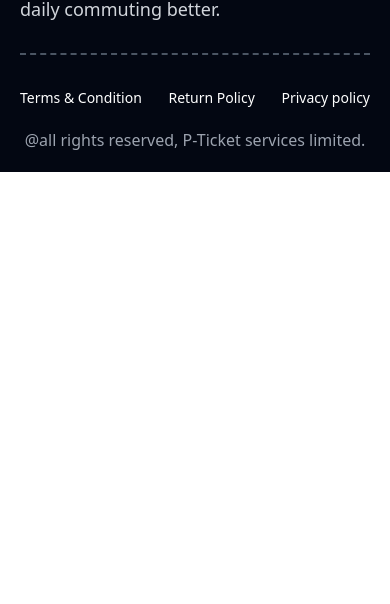
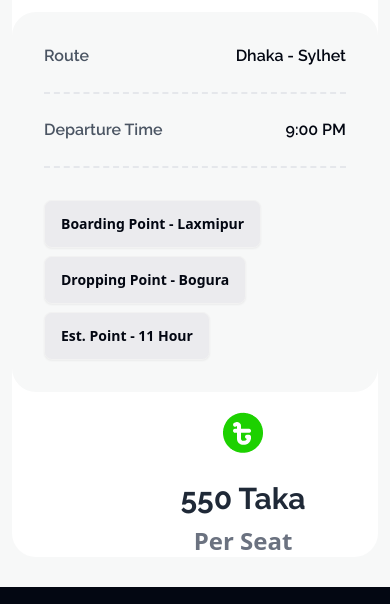
Before and after one commit to emonShimoul/js-projects, a plain HTML site: page smart-ticketing-system/index.html in a window 390 px wide. Shown: the part 2132-2736 px from the top of the page. Before the commit the page ends 2304 px from the top, so only its background shows below. Drawn offline with nearby package versions, Linux system fonts and the light colour scheme.

Commit message:
paribahan-ticket-system responsive started

```diff
--- a/smart-ticketing-system/index.html
+++ b/smart-ticketing-system/index.html
@@ -210,11 +210,11 @@
 
       <!-- paribahan-ticket-system starts -->
       <div
-        class="hidden paribahan-ticket-system bg-white mt-12 mx-14 px-6 pt-6 pb-5 rounded-3xl"
+        class="paribahan-ticket-system bg-white md:mt-12 md:mx-14 md:px-6 md:pt-6 md:pb-5 rounded-3xl"
       >
-        <div class="flex relative">
-          <div class="route-and-time w-3/4">
-            <div class="greenline flex justify-between">
+        <div class="md:flex relative">
+          <div class="route-and-time md:w-3/4">
+            <div class="greenline md:flex md:justify-between">
               <div class="flex gap-4">
                 <img class="w-16 h-12 mt-4" src="images/bus-logo.png" alt="" />
                 <div>
@@ -244,24 +244,24 @@
                 </p>
                 <p class="raleway text-[#030712] font-semibold">9:00 PM</p>
               </div>
-              <div class="pt-6 flex justify-between">
-                <div class="btn text-[#030712] bg-[#ebebee] px-8 mt-2">
+              <div class="pt-6 md:flex md:justify-between">
+                <div class="btn text-[#030712] bg-[#ebebee] md:px-8 mt-2">
                   <span>Boarding Point - Laxmipur</span>
                 </div>
-                <div class="btn text-[#030712] bg-[#ebebee] px-8 mt-2">
+                <div class="btn text-[#030712] bg-[#ebebee] md:px-8 mt-2">
                   <span>Dropping Point - Bogura</span>
                 </div>
-                <div class="btn text-[#030712] bg-[#ebebee] px-8 mt-2">
+                <div class="btn text-[#030712] bg-[#ebebee] md:px-8 mt-2">
                   <span>Est. Point - 11 Hour</span>
                 </div>
               </div>
             </div>
           </div>
-          <div class="info-divider-img absolute">
+          <div class="info-divider-img md:absolute">
             <img src="images/info-devider.png" alt="" />
           </div>
           <div
-            class="ticket-price w-1/4 flex flex-col justify-center items-center ps-24"
+            class="ticket-price md:w-1/4 flex flex-col justify-center items-center ps-24"
           >
             <div><img src="images/fare.png" alt="" /></div>
             <h3 class="text-3xl font-bold tex-[#030712] raleway mt-6 mb-2">
--- a/smart-ticketing-system/styles/style.css
+++ b/smart-ticketing-system/styles/style.css
@@ -146,6 +146,10 @@
     margin-top: 70px;
     padding: 30px 12px;
   }
+
+  .info-divider-img {
+    display: none;
+  }
 }
 
 /* Medium devices (tablets, 768px and up) */
```
